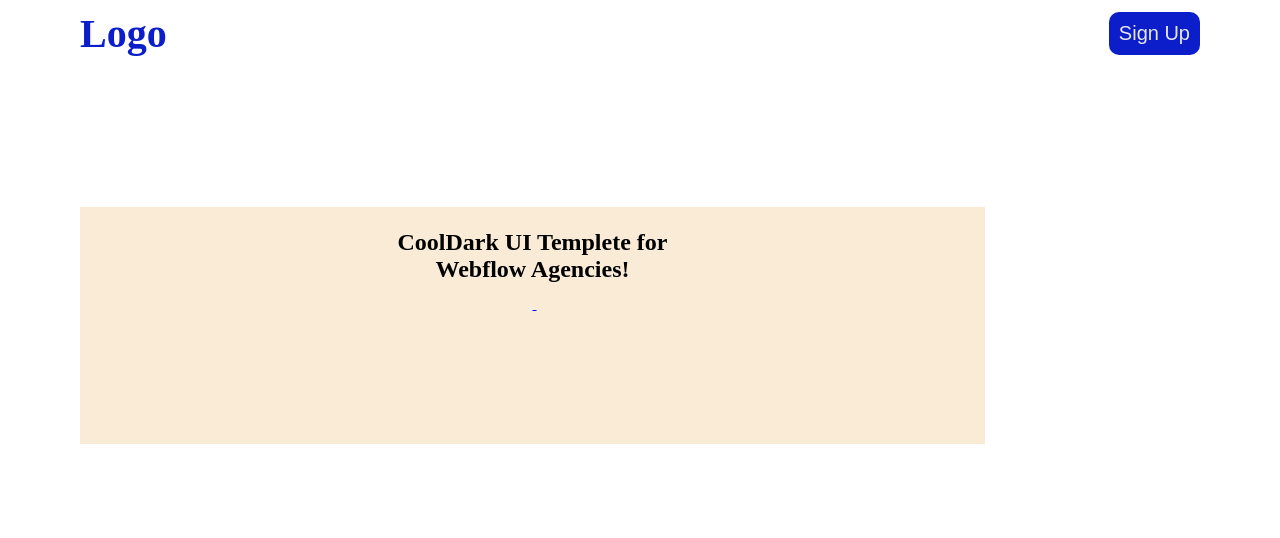
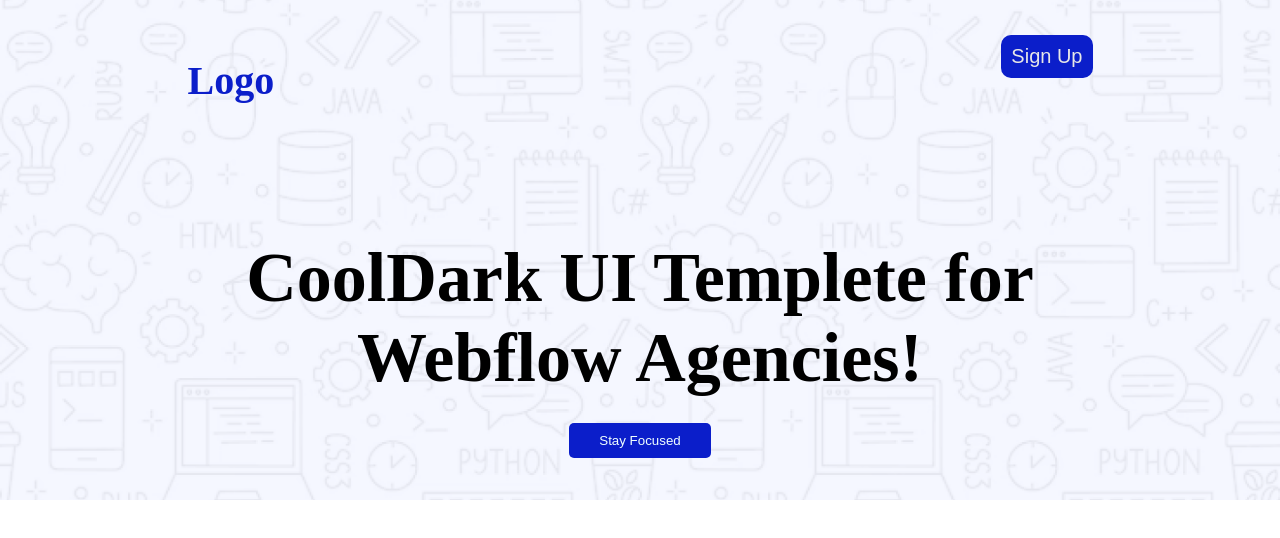
Before and after one commit to Sakline313/assignment-_project01, a plain HTML site: page index.html in a window 1280 px wide. Drawn offline with Linux system fonts and the light colour scheme.

Commit message:
my all changes

```diff
--- a/index.html
+++ b/index.html
@@ -18,8 +18,8 @@
 
                 <div class="navdiv1" >
                     <h1>CoolDark UI Templete for <br>  Webflow Agencies!</h1>
-                    <button><a href="index.html"Stay Focused</a> </button>
-                        <img src="">
+                    <button><a href="index.html">Stay Focused</a> </button>
+
 
                 </div>
 
--- a/style.css
+++ b/style.css
@@ -5,16 +5,23 @@
 }
 
 header {
-    background-image: url('B12A01-landing-launchpad/Assets/Hero-bg.png" alt="photog');
+   background-image: url('B12A01-landing-launchpad/Assets/Hero-bg.png');
 
     height:500px;
     background-size: cover;
     background-repeat: no-repeat;
     background-position: center;
 
+    display: flex;
+    flex-direction: column;
+    align-items: center;
+    justify-content: center;
+    position: relative
+
 }
 nav{
  padding:10px 80px;
+
 
 }
 .navbar{
@@ -28,6 +35,7 @@ nav{
     text-decoration: none;
     font-size: 40px;
     color: rgb(11, 30, 202) ;
+    position: absolute;
 }
 .navbar button {
     font-size:20px;
@@ -39,12 +47,11 @@ nav{
 }
 .navdiv1{
 
-    background-color: antiquewhite;
+    /* background-color: antiquewhite; */
     align-items: center;
     padding-top:10px;
     margin-top:150px;
     align-items: center;
-    /* justify-content: center; */
      text-align: center;
      width: 905px;
     height: 237px;
@@ -53,13 +60,23 @@ nav{
 
 }
 .navdiv1 h1{
-     padding: 12px 235px;
-     /* text-align: center; */
+   font-size: 70px;
+
+
 
 
 
 }
+.navdiv1 button {
+         background-color: rgb(11, 30, 202) ;
+            border: none;
+            border-radius: 5px;
+            margin: 25px;
+            padding: 10px 30px;
+}
 .navdiv1 button a{
-    text-align: center;
+
       text-decoration: none;
-}
+      color: azure;
+
+    }
```
